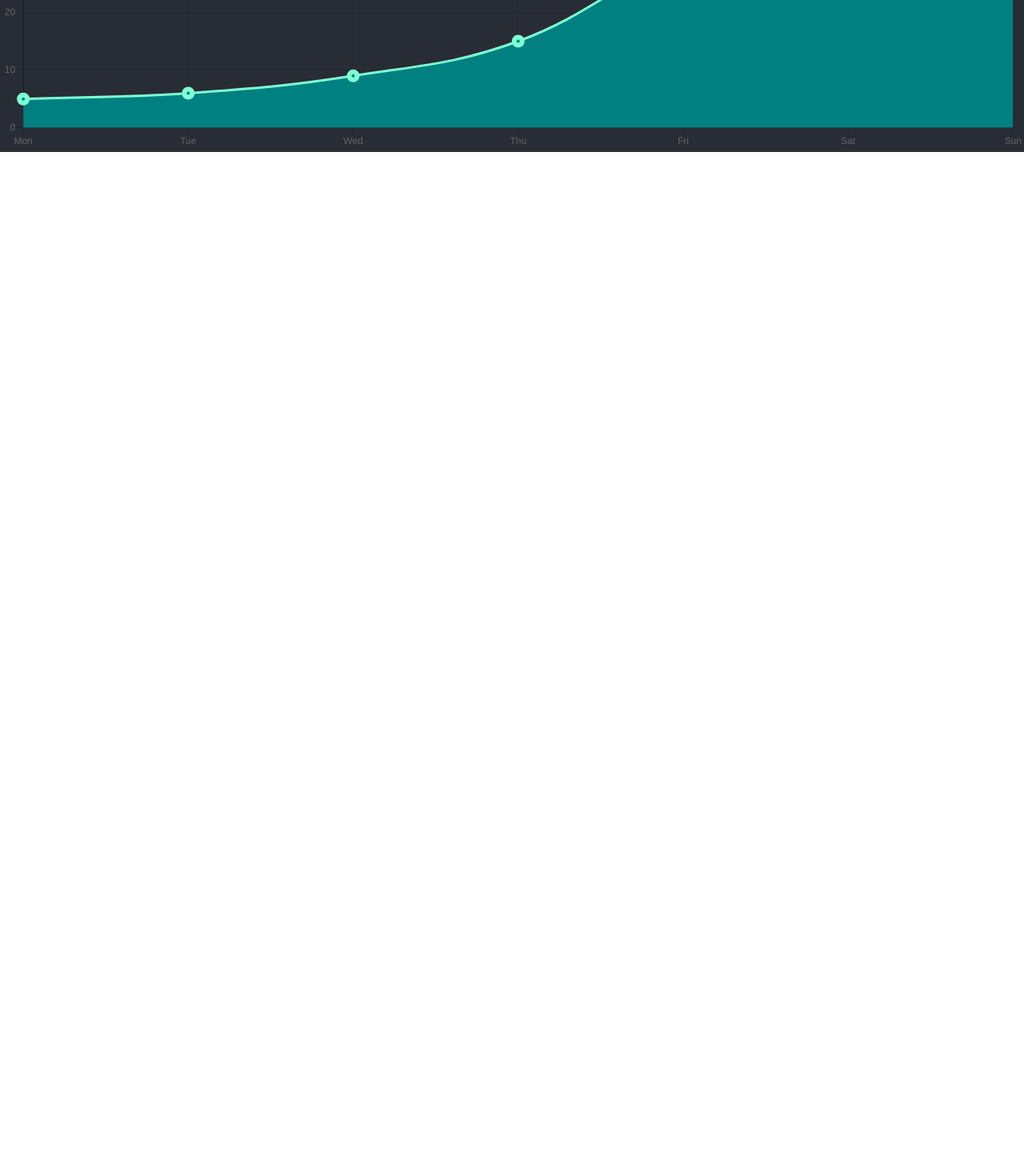
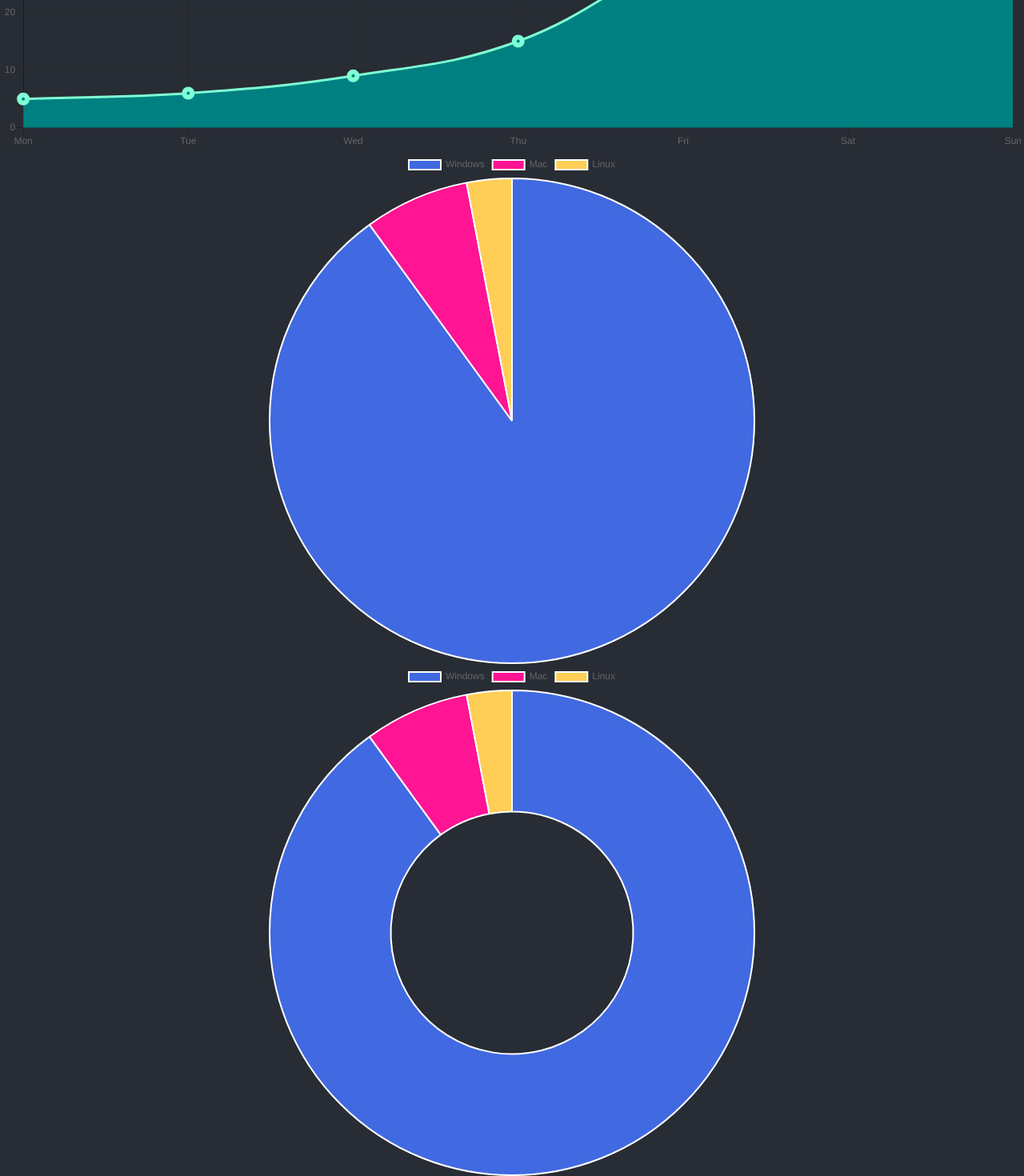
Before and after one commit to TakaShinoda/Chart-lesson, a React (Create React App) app: page / in a window 1280 px wide. Shown: the part 450-1920 px from the top of the page at 80% size. Before the commit the page ends 800 px from the top, so only its background shows below. Built offline with nearby package versions, Linux system fonts and the light colour scheme.

Commit message:
円グラフを作成

```diff
--- a/src/App.tsx
+++ b/src/App.tsx
@@ -2,11 +2,13 @@ import React from 'react';
 import logo from './logo.svg';
 import './App.css';
 import { LinePlot } from './components/LinePlot';
+import { PiePlot } from './components/PiePlot';
 
 function App() {
   return (
     <div className="App">
       <LinePlot />
+      <PiePlot />
     </div>
   );
 }
--- /dev/null
+++ b/src/components/PiePlot.tsx
@@ -0,0 +1,23 @@
+import React, { FC } from 'react'
+import { Pie, Doughnut } from 'react-chartjs-2'
+
+const data = {
+  labels: ['Windows', 'Mac', 'Linux'],
+  datasets: [
+    {
+      data: [90, 7, 3],
+      backgroundColor: ['#4169e1', '#ff1493', '#FFCE56'],
+      hoverBackgroundColor: ['#36A2EB', '#FF6384', '#FFCE56'],
+      boederColor: ['transparent', 'transparent', 'transparent'],
+    },
+  ],
+}
+
+export const PiePlot: FC = () => {
+  return (
+    <div>
+      <Pie data={data} />
+      <Doughnut data={data} />
+    </div>
+  )
+}
```
